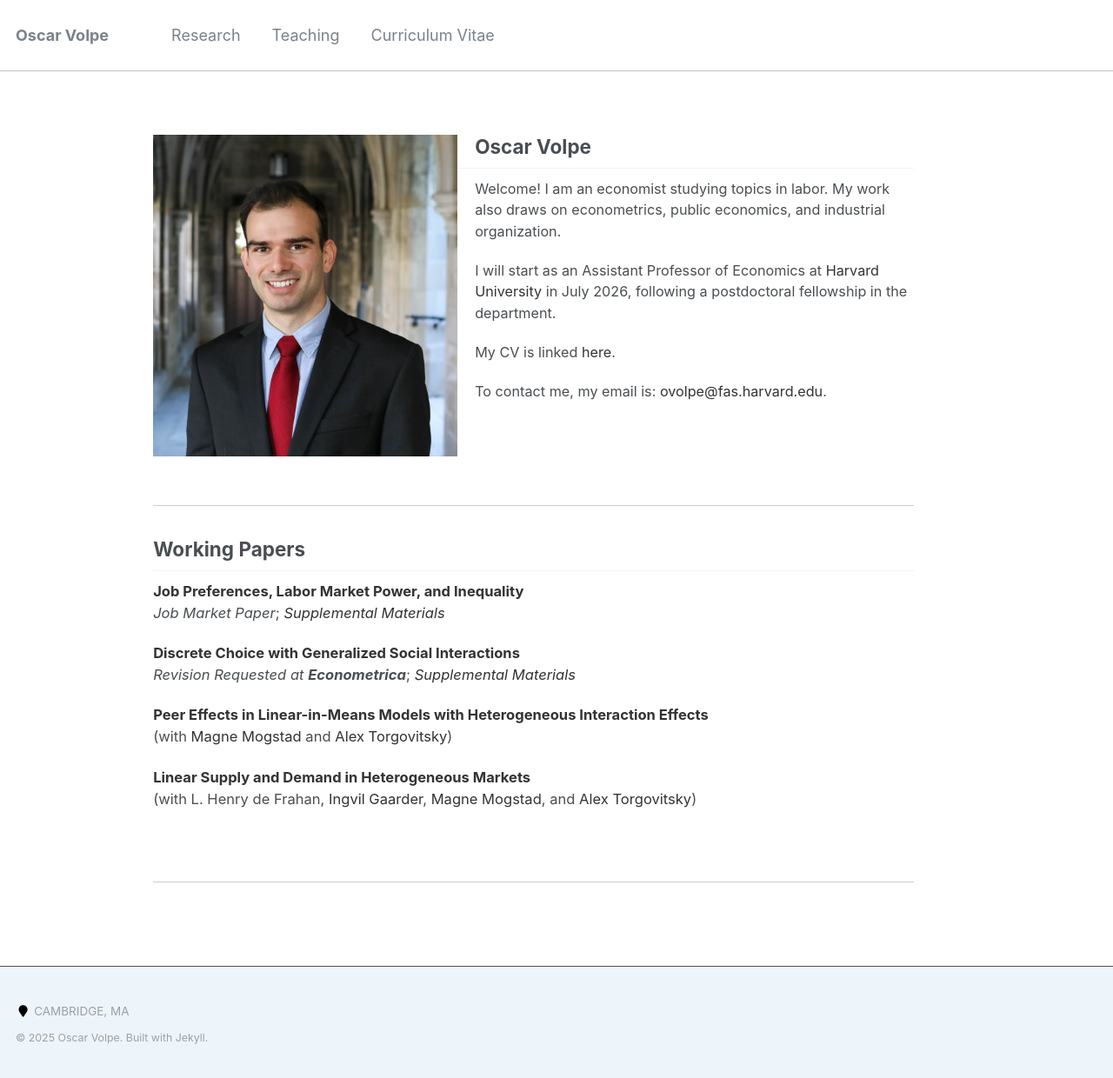
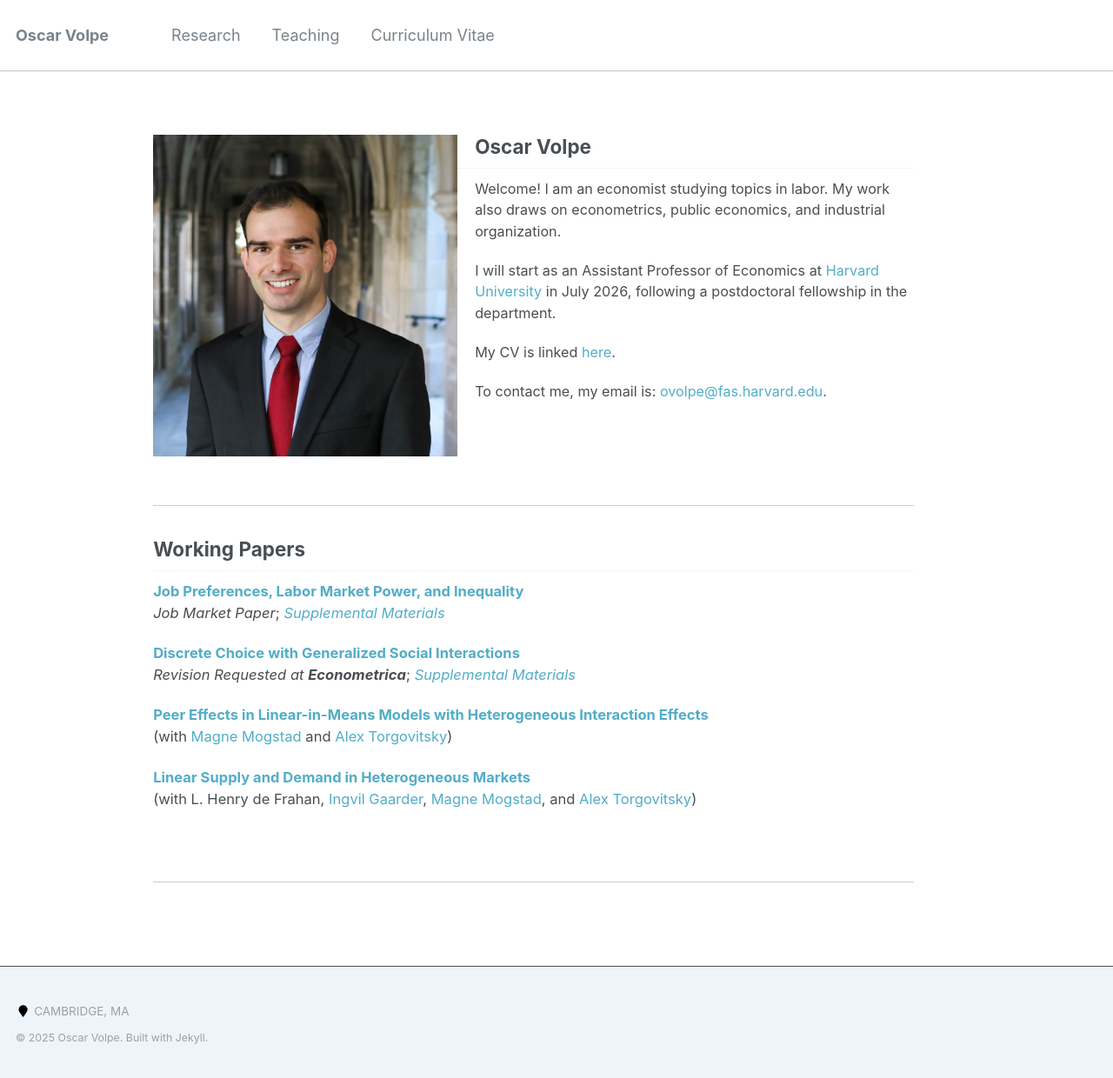
Before and after one commit to ovolpe/ovolpe.github.io, a Jekyll site: the page built from _pages/about.md, in a window 1280 px wide. Shown: the whole page at 87% size. Built offline with Jekyll 4.4.1, drawn with Linux system fonts in a browser that asks for light colours.

Commit message:
Update main.scss

```diff
--- a/assets/css/main.scss
+++ b/assets/css/main.scss
@@ -39,14 +39,3 @@
 @import "vendor/font-awesome/brands";
 @import "vendor/magnific-popup/magnific-popup";
 @import "print";
-
-
-a {
-  color: 	#333333; /* Charcoal Gray */
-  text-decoration: none;
-}
-
-a:hover {
-  color: #333333; /* Charcoal Gray */
-  text-decoration: underline;
-}
```
